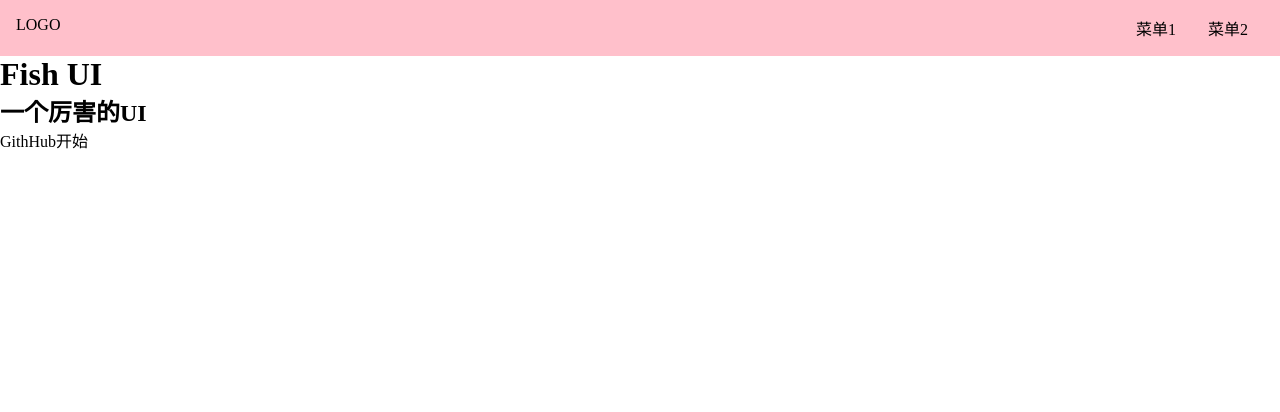
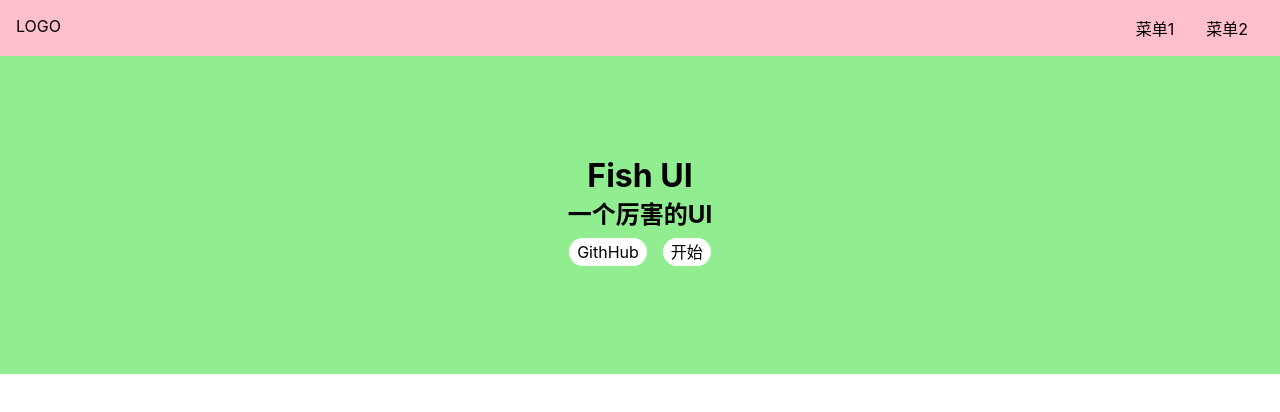
Before and after one commit to fishseven/Fish-UI, a Vue app in the folder fish-ui/: page /#/ in a window 1280 px wide. Shown: the top 412 px of the page. Built offline with nearby package versions, Linux system fonts and the light colour scheme.

Commit message:
home scss

```diff
--- a/fish-ui/src/index.scss
+++ b/fish-ui/src/index.scss
@@ -12,5 +12,12 @@
   color: inherit;
   &:hover {
     border-bottom: 1px solid;
+    cursor: pointer;
   }
 }
+body {
+  font-size: 16px;
+  // 为什么这样写 font-family
+  // 答案见 https://github.com/zenozeng/fonts.css/
+  font-family: -apple-system, "Noto Sans", "Helvetica Neue", Helvetica, "Nimbus Sans L", Arial, "Liberation Sans", "PingFang SC", "Hiragino Sans GB", "Noto Sans CJK SC", "Source Han Sans SC", "Source Han Sans CN", "Microsoft YaHei", "Wenquanyi Micro Hei", "WenQuanYi Zen Hei", "ST Heiti", SimHei, "WenQuanYi Zen Hei Sharp", sans-serif;
+}
--- a/fish-ui/src/views/Home.vue
+++ b/fish-ui/src/views/Home.vue
@@ -6,7 +6,7 @@
         <h2>一个厉害的UI</h2>
         <p class="actions">
             <a href="https://github.com">GithHub</a>
-            <a href="">开始</a>
+            <router-link to="/doc">开始</router-link>
         </p>
     </div>
 </div>
@@ -20,3 +20,29 @@
     }
 }
 </script>
+
+<style lang="scss" scoped>
+.banner {
+    padding: 100px 0;
+    display: flex;
+    justify-content: center;
+    align-items: center;
+    flex-direction: column;
+    background: lightgreen;
+
+    >.actions {
+        padding: 8px 0;
+
+        a {
+            margin: 0 8px;
+            background: #fff;
+            display: inline-block;
+            $h: 28px;
+            height: $h;
+            line-height: $h;
+            border-radius: $h/2;
+            padding: 0 8px;
+        }
+    }
+}
+</style>
```
